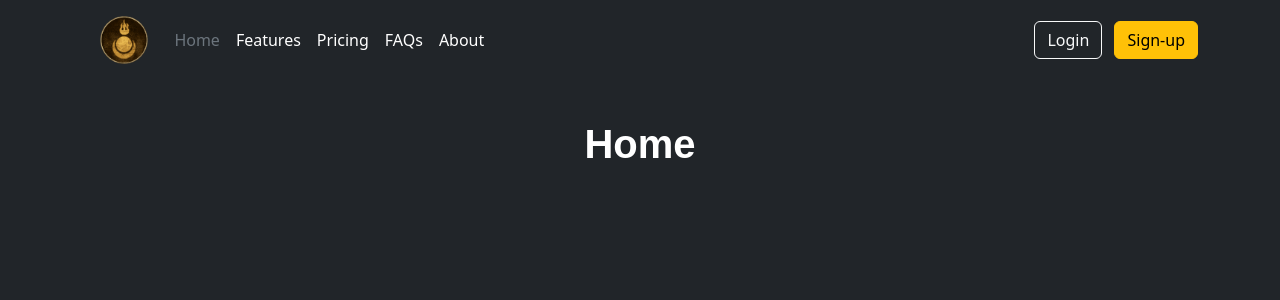
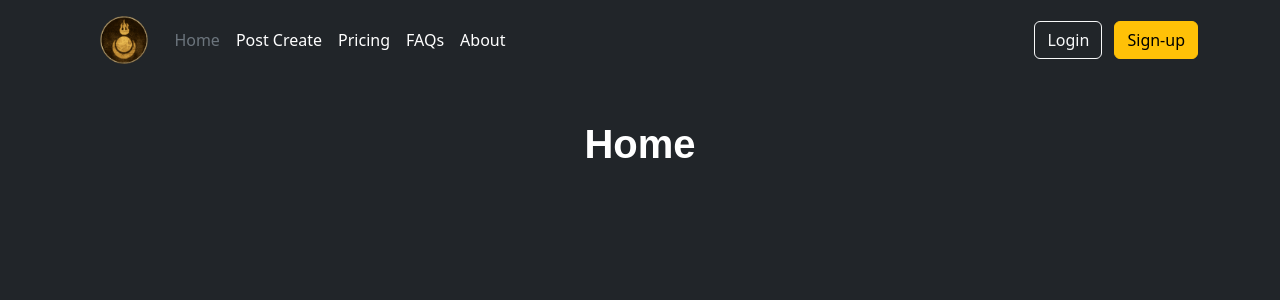
Before and after one commit to Makcumys007/flask-yt, a Flask app: page / in a window 1280 px wide. Shown: the top 300 px of the page. Run offline with Flask 3, Linux system fonts and the light colour scheme; parts of the project's set-up code (start-up, migrations or seed data) failed here and were passed over; some libraries are stand-ins or nearby versions.

Commit message:
post.create link at header added

```diff
--- a/app/templates/main/__header.html
+++ b/app/templates/main/__header.html
@@ -7,7 +7,7 @@
 
         <ul class="nav col-12 col-lg-auto me-lg-auto mb-2 justify-content-center mb-md-0">
           <li><a href="#" class="nav-link px-2 text-secondary">Home</a></li>
-          <li><a href="#" class="nav-link px-2 text-white">Features</a></li>
+          <li><a href="{{ url_for('post.create') }}" class="nav-link px-2 text-white">Post Create</a></li>
           <li><a href="#" class="nav-link px-2 text-white">Pricing</a></li>
           <li><a href="#" class="nav-link px-2 text-white">FAQs</a></li>
           <li><a href="#" class="nav-link px-2 text-white">About</a></li>
```
